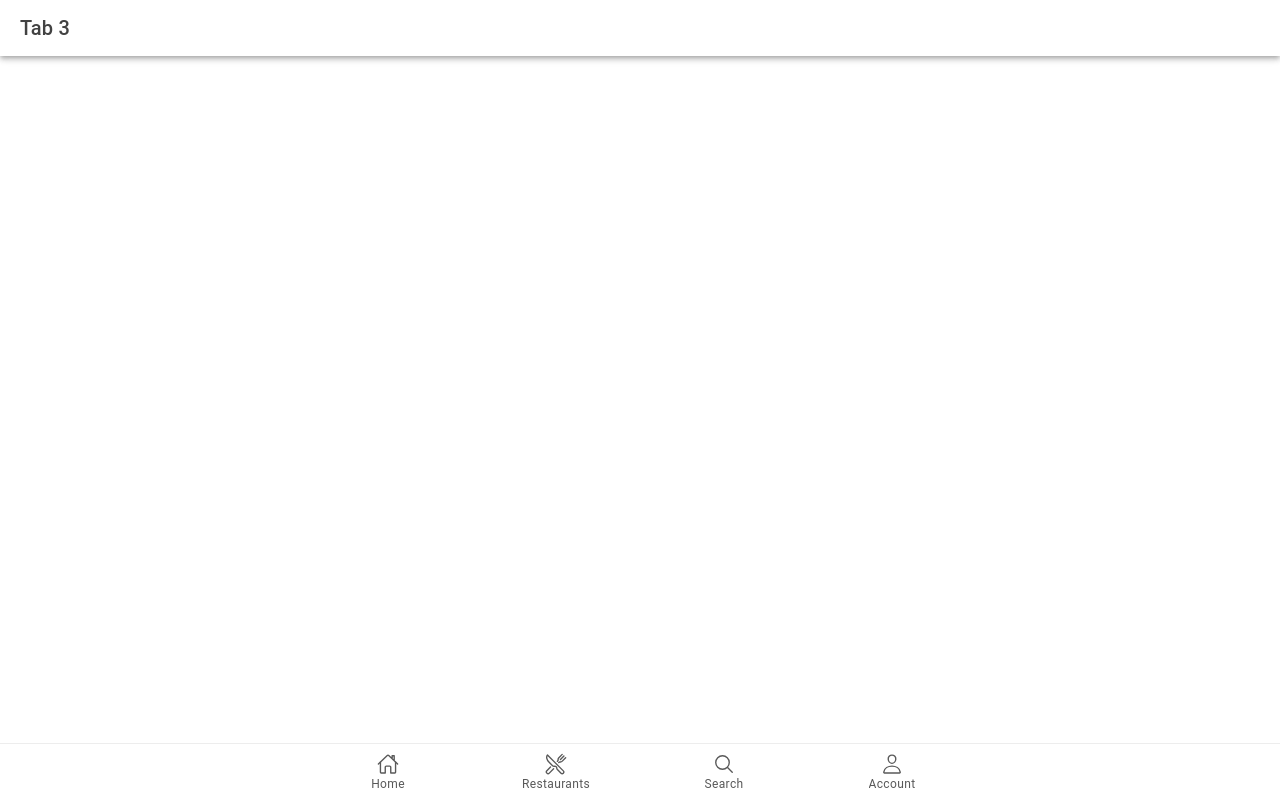
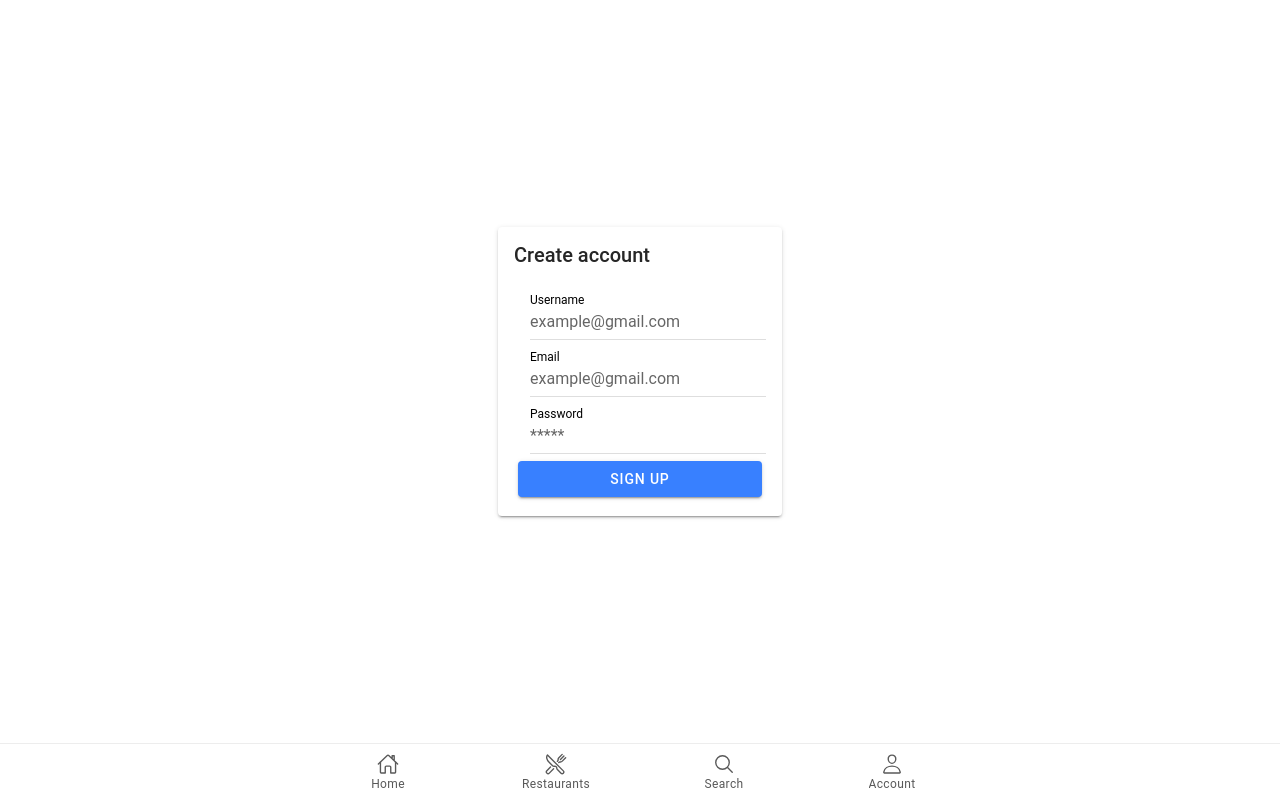
Before and after one commit to ToniGrondahl/FoodApp, a React (Vite) app: page /Register in a window 1280 px wide. Built offline with nearby package versions, Linux system fonts and the light colour scheme.

Commit message:
Login ja register layout

```diff
--- a/src/pages/Login.css
+++ b/src/pages/Login.css
@@ -1,6 +1,14 @@
-.card-center {
-  width: 40%; /*adjust width on your ion-card suitable on your screen*/
-  display: block;
-  margin: 0 auto;
-  margin-top: auto;
+.flex-center {
+  display: flex;
+  justify-content: center;
+  align-items: center;
+  height: 100%;
 }
+p {
+  display: flex;
+  padding: 2px;
+  justify-content: center;
+}
+#button {
+  padding: 2px;
+}
--- a/src/pages/Login.tsx
+++ b/src/pages/Login.tsx
@@ -6,7 +6,7 @@ const Login: React.FC = () => {
     return (
     <IonPage>
         <IonContent >
-            <div className="card-center">
+            <div className="flex-center">
                 <IonCard>
                 <IonCardHeader>
                     <IonCardTitle>Food App</IonCardTitle>
@@ -18,9 +18,9 @@ const Login: React.FC = () => {
                         <IonItem>
                             <IonInput label="Password" type="password" labelPlacement="stacked" placeholder="*****"></IonInput>
                         </IonItem>
-                        <IonButton expand="block">Log In</IonButton>
-                        <IonCardSubtitle>Don't have an Account</IonCardSubtitle>
-                        <IonButton fill="outline" expand="block" >Sign Up</IonButton>
+                        <IonButton id='button' expand="block">Log In</IonButton>
+                        <p>Don't have an Account</p>
+                        <IonButton id='button' fill="outline" expand="block" >Sign Up</IonButton>
                     </IonCardContent>
                     </IonCard>
             </div>
--- a/src/pages/Register.css
+++ b/src/pages/Register.css
@@ -0,0 +1,14 @@
+.flex-center {
+  display: flex;
+  justify-content: center;
+  align-items: center;
+  height: 100%;
+}
+p {
+  display: flex;
+  padding: 2px;
+  justify-content: center;
+}
+#button {
+  margin-top: 5px;
+}
--- a/src/pages/Register.tsx
+++ b/src/pages/Register.tsx
@@ -1,23 +1,33 @@
 import { IonContent, IonHeader, IonPage, IonTitle, IonToolbar } from '@ionic/react';
+import {IonCardContent, IonCard, IonCardHeader, IonCardSubtitle, IonCardTitle, IonInput, IonItem, IonList, IonButton  } from '@ionic/react';
 import './Register.css';
 
 const Register: React.FC = () => {
     return (
       <IonPage>
-        <IonHeader>
-          <IonToolbar>
-            <IonTitle>Tab 3</IonTitle>
-          </IonToolbar>
-        </IonHeader>
-        <IonContent fullscreen>
-          <IonHeader collapse="condense">
-            <IonToolbar>
-              <IonTitle size="large">Tab 3</IonTitle>
-            </IonToolbar>
-          </IonHeader>
+        <IonContent >
+            <div className="flex-center">
+                <IonCard>
+                <IonCardHeader>
+                    <IonCardTitle>Create account</IonCardTitle>
+                </IonCardHeader>
+                    <IonCardContent>
+                        <IonItem>
+                            <IonInput label="Username" type="text" labelPlacement="stacked" placeholder="example@gmail.com"></IonInput>
+                        </IonItem>
+                        <IonItem>
+                            <IonInput label="Email" type="email" labelPlacement="stacked" placeholder="example@gmail.com"></IonInput>
+                        </IonItem>
+                        <IonItem>
+                            <IonInput label="Password" type="password" labelPlacement="stacked" placeholder="*****"></IonInput>
+                        </IonItem>
+                        <IonButton id='button' expand="block">Sign Up</IonButton>
 
+                    </IonCardContent>
+                    </IonCard>
+            </div>
         </IonContent>
-      </IonPage>
+    </IonPage>
     );
   };
 
```
